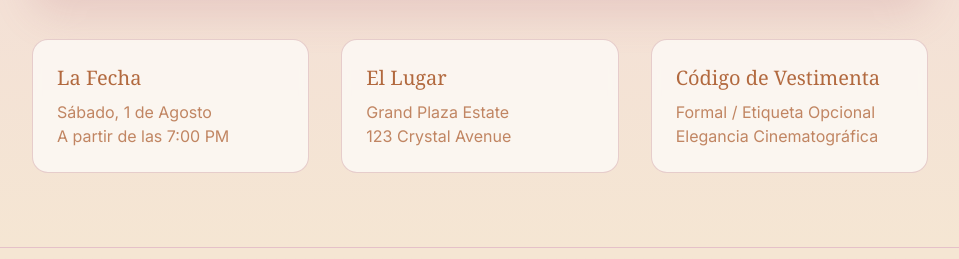
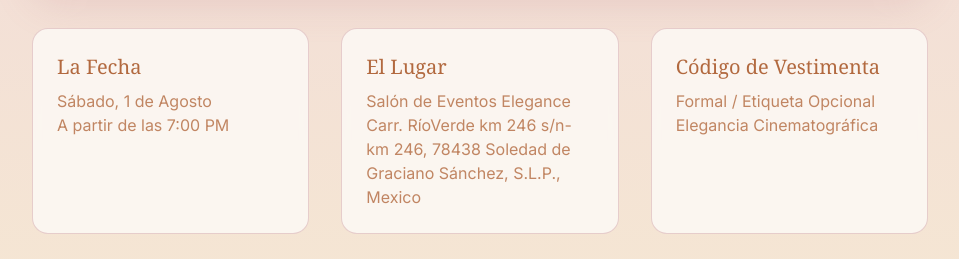
Before and after one commit to zamikos/stack2, a Next.js app in the folder sofia-xv/: page / in a window 1280 px wide. Shown: the part 2553-2812 px from the top of the page, without its empty margins (160-1119 px from the left). Built offline with nearby package versions, Linux system fonts and the light colour scheme; a web font is replaced by a local one.

Commit message:
more info

```diff
--- a/sofia-xv/app/SofiaXV.js
+++ b/sofia-xv/app/SofiaXV.js
@@ -536,8 +536,8 @@ export default function SofiaXV() {
 
           <div className="relative w-full h-48 md:h-[35vh] max-h-80 rounded-2xl md:rounded-3xl overflow-hidden border border-[#B76E79]/30 mb-8 md:mb-10 shadow-[0_15px_40px_rgba(183,110,121,0.2)] group">
             <img
-              src="https://images.unsplash.com/photo-1519167758481-83f550bb49b3?ixlib=rb-4.0.3&auto=format&fit=crop&w=1600&q=80"
-              alt="Grand Plaza Estate Venue"
+              src="/images/hero/sofia-hero.jpeg"
+              alt="Salón de Eventos Elegance"
               className="w-full h-full object-cover grayscale-[10%] group-hover:grayscale-0 group-hover:scale-105 transition-all duration-1000"
             />
           </div>
@@ -549,7 +549,7 @@ export default function SofiaXV() {
             </div>
             <div className="p-5 md:p-6 border border-[#B76E79]/30 rounded-2xl bg-[#FDFBF7]/80 backdrop-blur-sm transition-transform hover:-translate-y-1 hover:border-[#D4AF37]/50 duration-300">
               <h3 className="text-lg md:text-xl font-serif mb-1 md:mb-2 text-[#b2693f]">El Lugar</h3>
-              <p className="text-sm md:text-base text-[#b2693f]/80">Grand Plaza Estate<br />123 Crystal Avenue</p>
+              <p className="text-sm md:text-base text-[#b2693f]/80">Salón de Eventos Elegance<br />Carr. RíoVerde km 246 s/n-km 246, 78438 Soledad de Graciano Sánchez, S.L.P., Mexico</p>
             </div>
             <div className="p-5 md:p-6 border border-[#B76E79]/30 rounded-2xl bg-[#FDFBF7]/80 backdrop-blur-sm transition-transform hover:-translate-y-1 hover:border-[#D4AF37]/50 duration-300">
               <h3 className="text-lg md:text-xl font-serif mb-1 md:mb-2 text-[#b2693f]">Código de Vestimenta</h3>
```
Also changed, not shown: sofia-xv/public/images/salon/salon.jpg (added), 1 other file (tests, documents, lock files or other folders).
